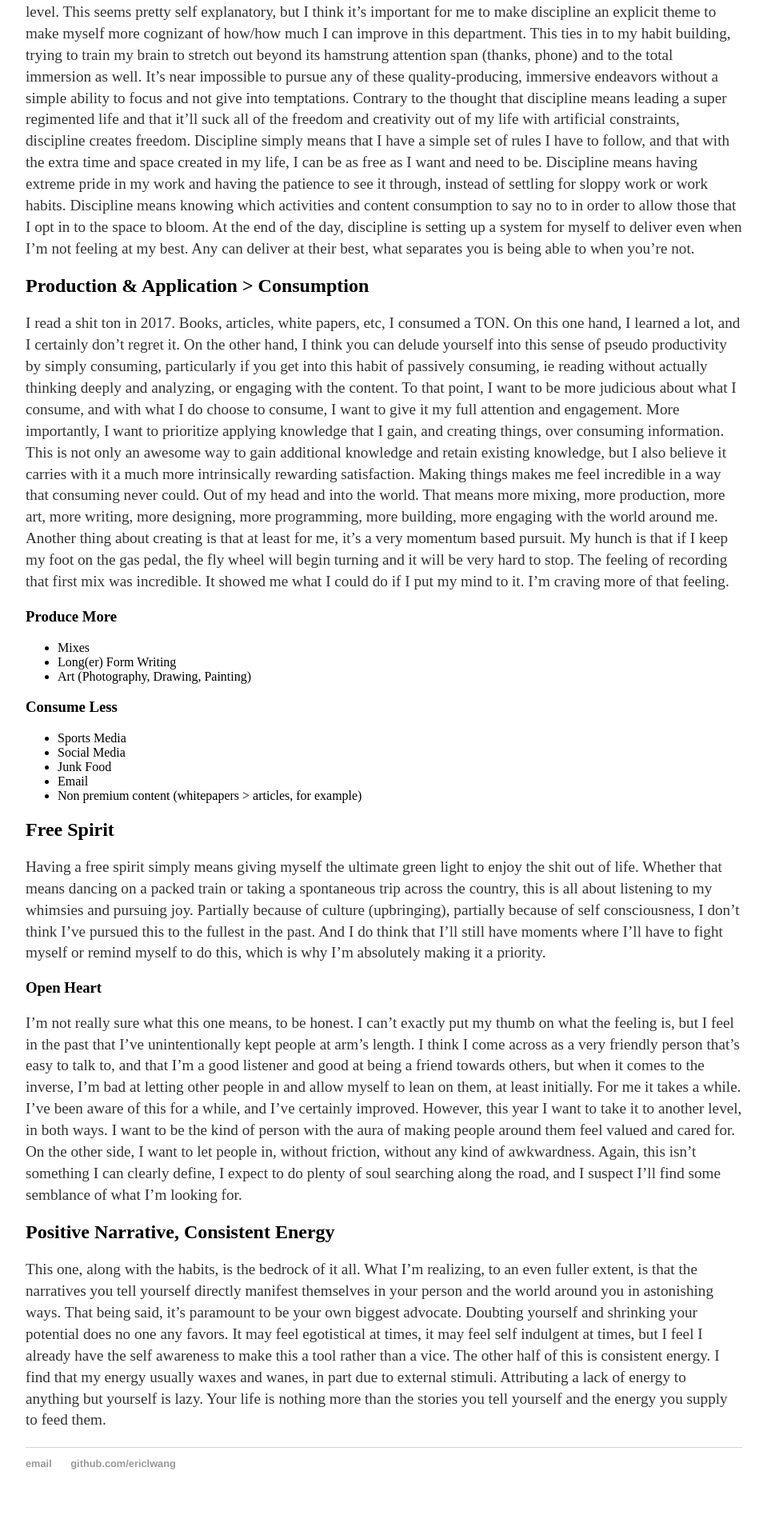
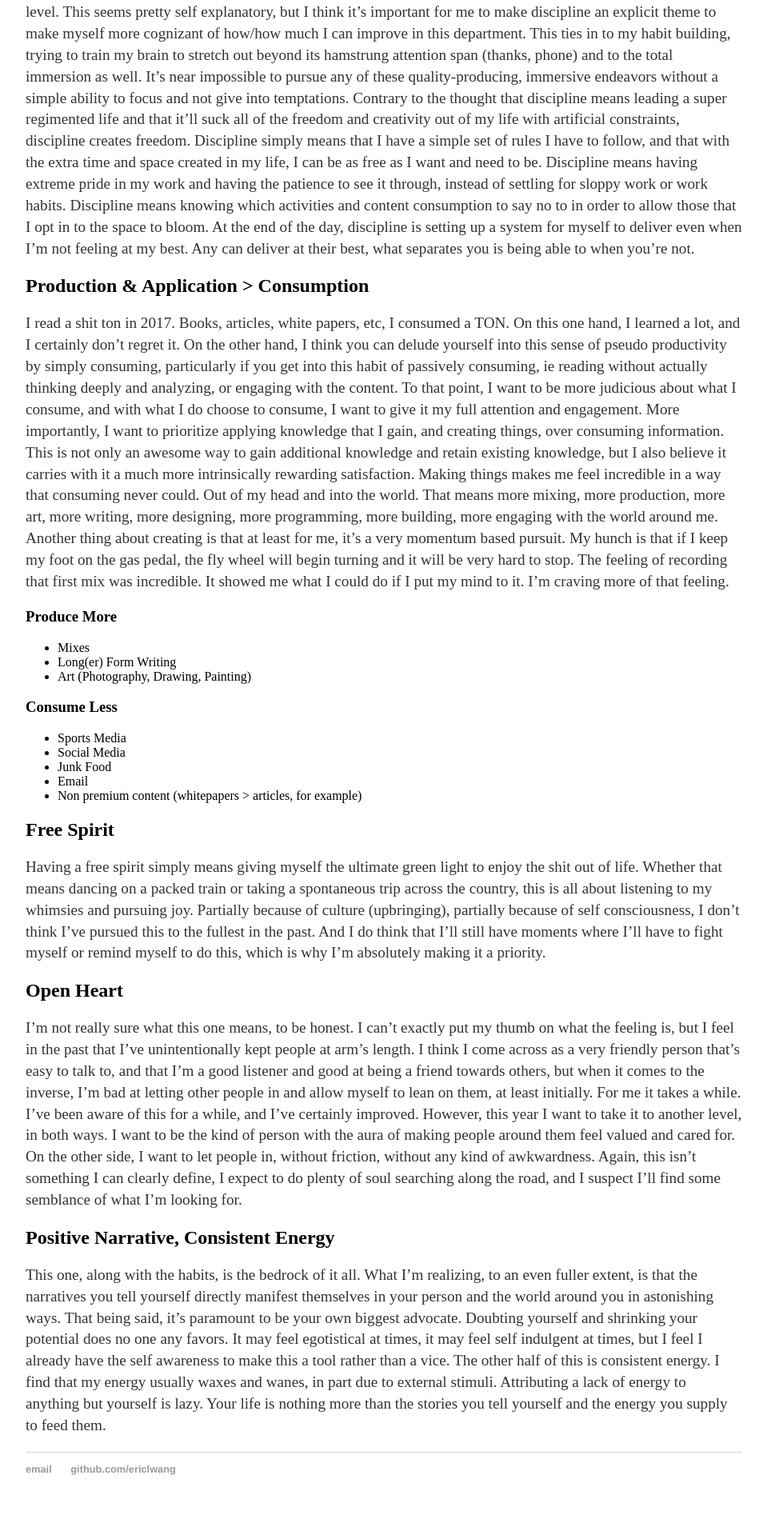
Before and after one commit to EricLWang/EricLWang.github.io, a Jekyll site: the page built from _posts/2018-01-07-05.-2018-themes.md, in a window 1280 px wide. Shown: the part 1161-3065 px from the top of the page at 80% size, without its empty margins (160-1119 px from the left). Built offline with Jekyll 4.4.1, drawn with Linux system fonts in a browser that asks for light colours; our own code applies the rules of GitHub Pages for plain Markdown files.

Commit message:
Adjusted Sizing

```diff
--- a/_posts/2018-01-07-05.-2018-themes.md
+++ b/_posts/2018-01-07-05.-2018-themes.md
@@ -33,7 +33,7 @@ I read a shit ton in 2017. Books, articles, white papers, etc, I consumed a TON.
 ## Free Spirit
 Having a free spirit simply means giving myself the ultimate green light to enjoy the shit out of life. Whether that means dancing on a packed train or taking a spontaneous trip across the country, this is all about listening to my whimsies and pursuing joy. Partially because of culture (upbringing), partially because of self consciousness, I don’t think I’ve pursued this to the fullest in the past. And I do think that I’ll still have moments where I’ll have to fight myself or remind myself to do this, which is why I’m absolutely making it a priority.
 
-### Open Heart
+## Open Heart
 I’m not really sure what this one means, to be honest. I can’t exactly put my thumb on what the feeling is, but I feel in the past that I’ve unintentionally kept people at arm’s length. I think I come across as a very friendly person that’s easy to talk to, and that I’m a good listener and good at being a friend towards others, but when it comes to the inverse, I’m bad at letting other people in and allow myself to lean on them, at least initially. For me it takes a while. I’ve been aware of this for a while, and I’ve certainly improved. However, this year I want to take it to another level, in both ways. I want to be the kind of person with the aura of making people around them feel valued and cared for. On the other side, I want to let people in, without friction, without any kind of awkwardness. Again, this isn’t something I can clearly define, I expect to do plenty of soul searching along the road, and I suspect I’ll find some semblance of what I’m looking for.
 
 ## Positive Narrative, Consistent Energy
```
